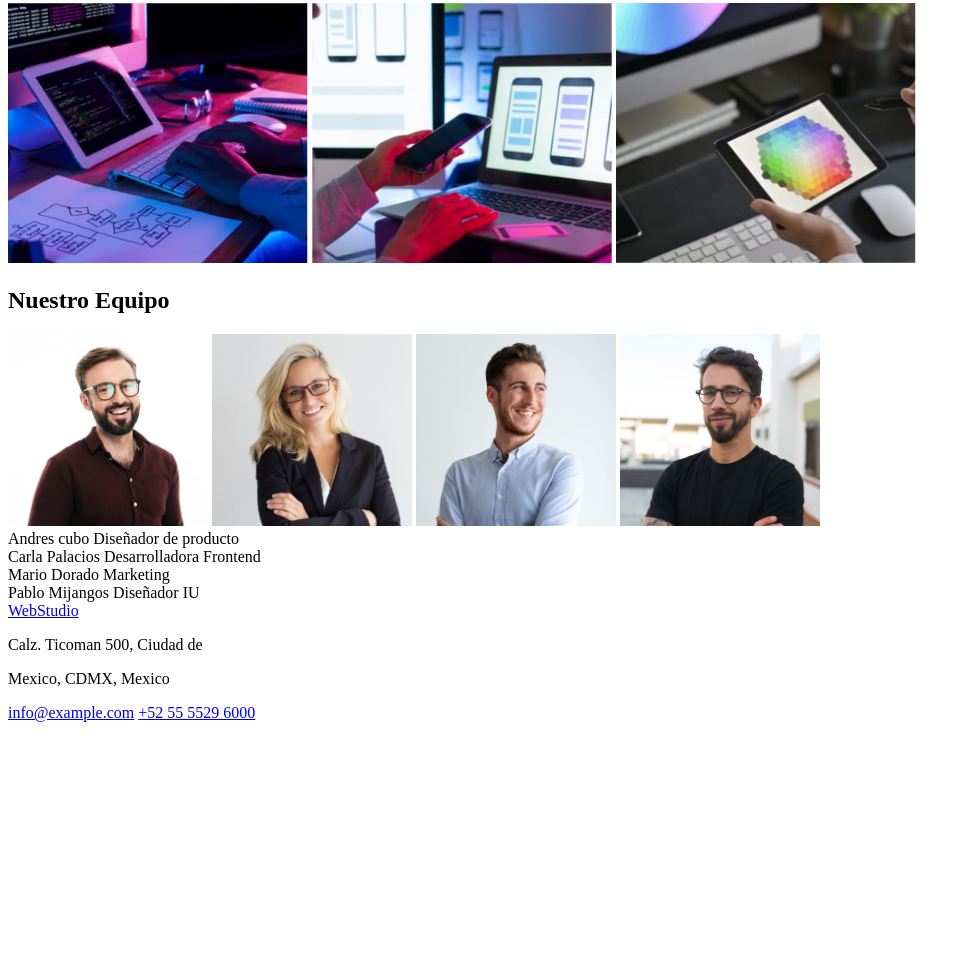
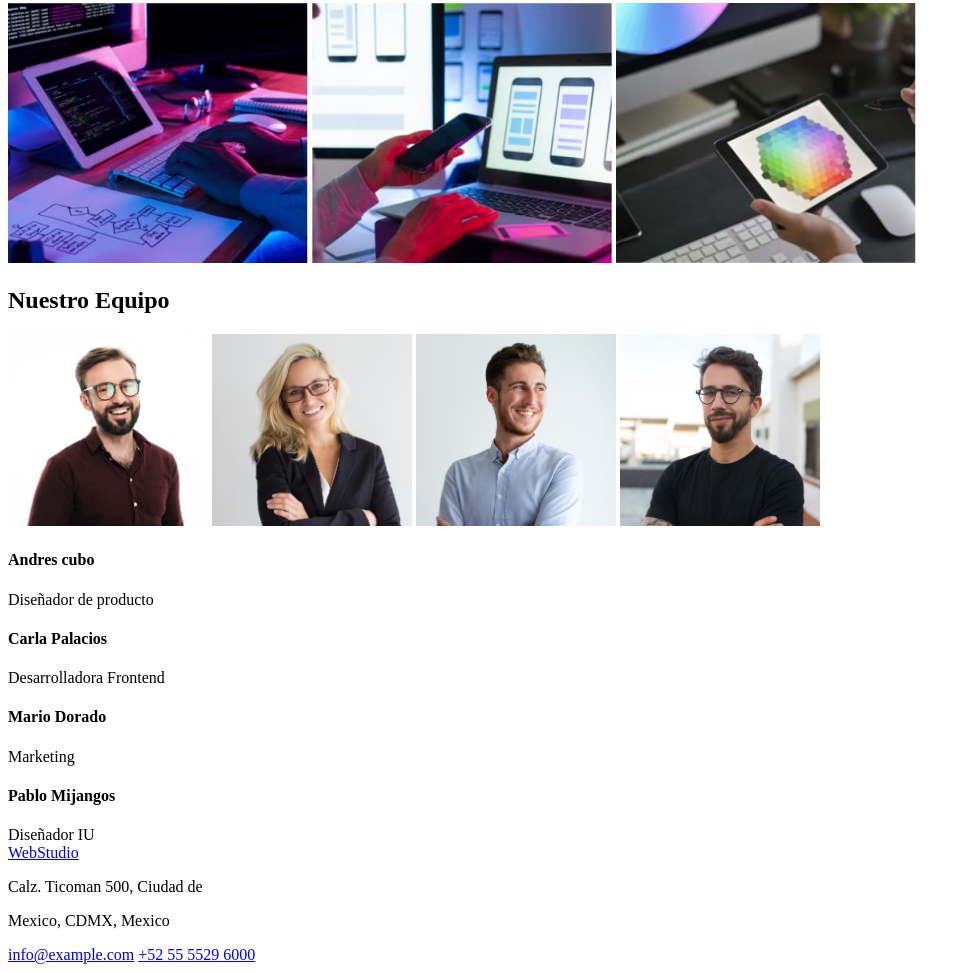
Before and after one commit to staticxtrem/goit-markup-hw-01, a plain HTML site: page https:/staticxtrem.github.io/index.html in a window 1280 px wide. Shown: the part 541-1513 px from the top of the page, without its empty margins (0-971 px from the left). Before the commit the page ends 1271 px from the top, so only its background shows below. Drawn offline with Linux system fonts and the light colour scheme; files whose address does not match are found by name.

Commit message:
Update index.html

```diff
--- a/https:/staticxtrem.github.io/index.html
+++ b/https:/staticxtrem.github.io/index.html
@@ -37,17 +37,9 @@
             <img src="Images\6.jpg" alt="Mario Dorado" width="200" />
             <img src="Images\7.jpg" alt="Pablo Mijangos" width="200" />
                 <br>
-              Andres cubo
-              Diseñador de producto <br>
-              Carla Palacios
-              Desarrolladora Frontend <br>
-              Mario Dorado
-              Marketing <br>
-              Pablo Mijangos
-              Diseñador IU
-
-
-        </a>
+                <h4><a>Andres cubo</a></h4> <a>Diseñador de producto</a>  <h4><a>Carla Palacios</a></h4> <a>Desarrolladora Frontend</a> <h4><a>Mario Dorado</a></h4><a>Marketing</a> <h4><a>Pablo Mijangos</a></h4><a>Diseñador IU</a>
+                <br>
+ </a>
 </body>
     <footer>
        <a href="WebStudio">WebStudio</a>
```
